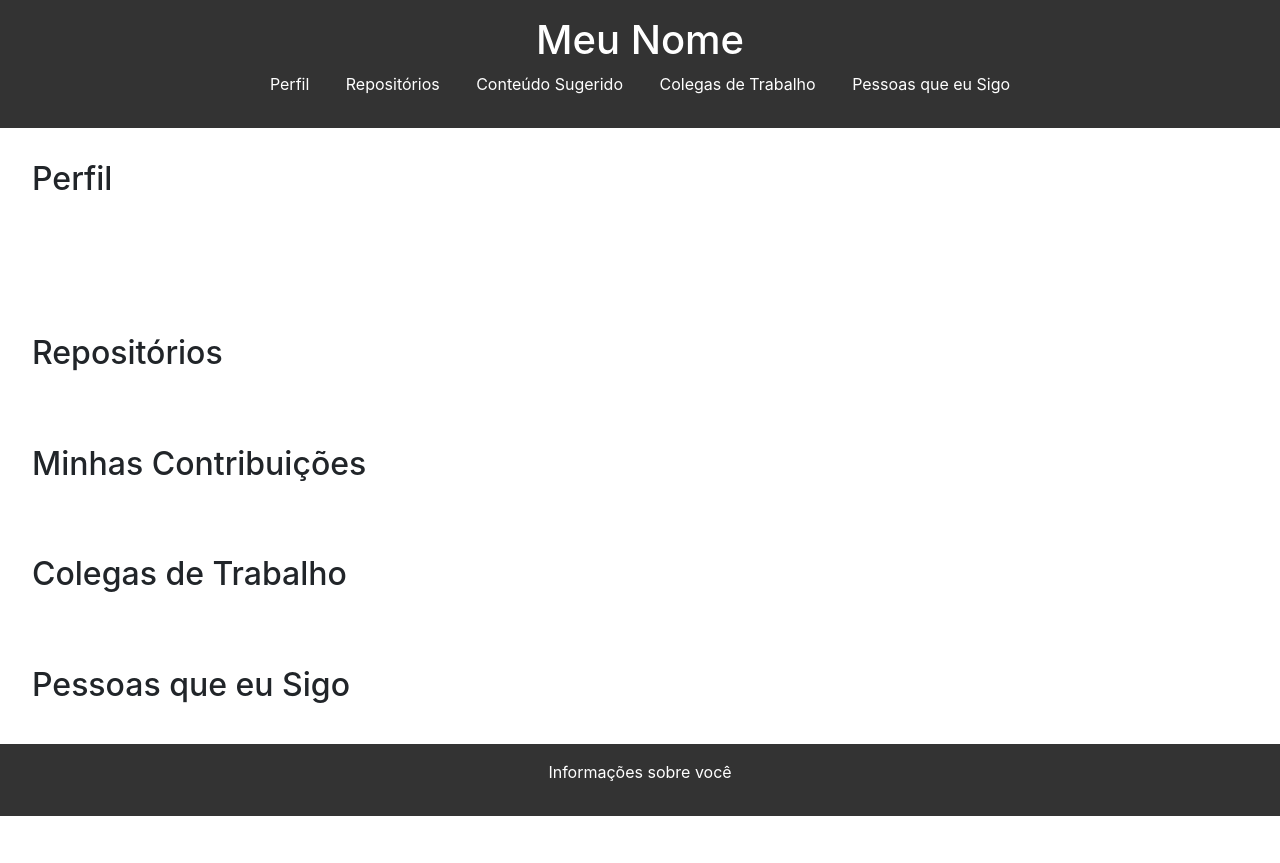
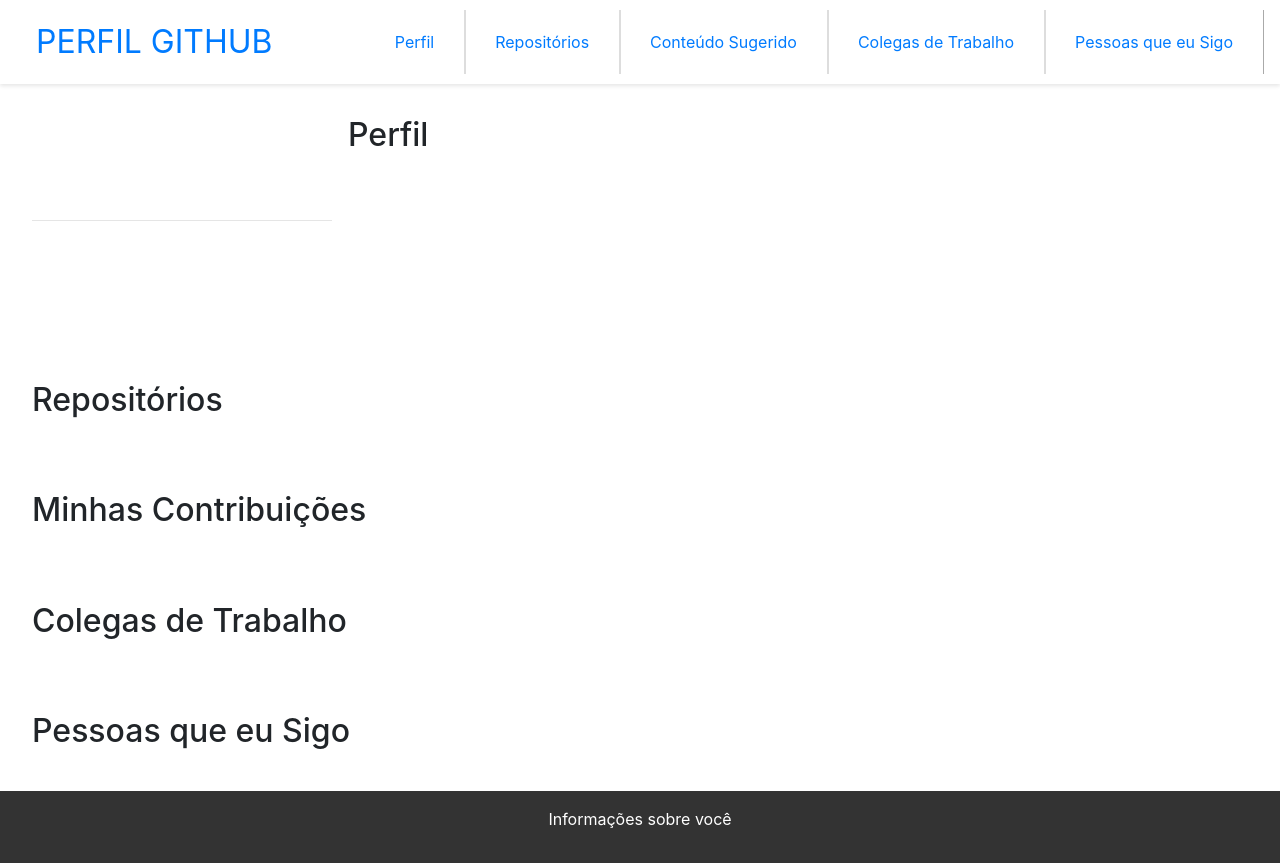
Before and after one commit to mecrym/perfil-github-TP1-DIW, a website: page perfil-github-TP2/public/index.html in a window 1280 px wide. Before the commit the page ends 816 px from the top, so only its background shows below. Drawn offline with nearby package versions, Linux system fonts and the light colour scheme; no server answers.

Commit message:
mais alteraçõe do css, dessa vez a navbar

```diff
--- a/perfil-github-TP2/public/index.html
+++ b/perfil-github-TP2/public/index.html
@@ -10,20 +10,28 @@
 </head>
 <body>
     <header>
-        <h1>Meu Nome</h1>
-        <nav>
-            <ul>
+        <nav class="navbar">
+            <a href="perfil.html" class="logo">PERFIL GITHUB</a>
+            <input type="checkbox" class="menu-btn" id="menu-btn"/>
+            <label for="menu-btn" class="menu-icon">
+                <span class="nav-icon"></span>
+            </label>
+
+                <ul class="menu">
                     <li><a href="#perfil">Perfil</a></li>
                     <li><a href="#repositorios">Repositórios</a></li>
                     <li><a href="#conteudo">Conteúdo Sugerido</a></li>
                     <li><a href="#colegas">Colegas de Trabalho</a></li>
                     <li><a href="#seguindo">Pessoas que eu Sigo</a></li>
                 </ul>
+
         </nav>
     </header>
 
     <section id="perfil">
+        <br><br><br>
         <h2>Perfil</h2>
+        <hr>
         <!-- Dados do perfil do GitHub -->
     </section>
 
--- a/perfil-github-TP2/public/styles/main.css
+++ b/perfil-github-TP2/public/styles/main.css
@@ -1,27 +1,46 @@
-body {
-  font-family: Arial, sans-serif;
-}
-
-header {
-  background: #333;
-  color: #fff;
-  padding: 1em 0;
-  text-align: center;
-}
-
-nav ul {
-  list-style: none;
+* {
+  box-sizing: border-box;
+  margin: 0;
   padding: 0;
 }
 
-nav ul li {
-  display: inline;
-  margin: 0 1em;
+body {
+  font-family: 'Roboto', sans-serif;
+  background-color: #f4f4f4;
+  color: #333;
+  line-height: 1.6;
+  font-size: 16px;
+  margin: 0;
+  padding: 0;
 }
 
-nav ul li a {
-  color: #fff;
-  text-decoration: none;
+#perfil{
+  display: grid;
+  grid-template-columns: 1fr 3fr;
+  gap: 1em;
+  padding: 2em;
+  grid-template-areas:  "foto nome"
+                        "foto bio"
+                        "foto info";
+}
+
+.fotoperfil {
+  grid-area: foto;
+  max-width: 350px;
+  max-height: 300px;
+  width: auto;
+  height: auto;
+  border-radius: 40%;
+}
+
+.nome {
+  grid-area: nome;
+  font-size: 2em;
+}
+
+.descricao{
+  grid-area: bio;
+
 }
 
 section {
```
Lines whose indentation alone changed are shown as unchanged.
